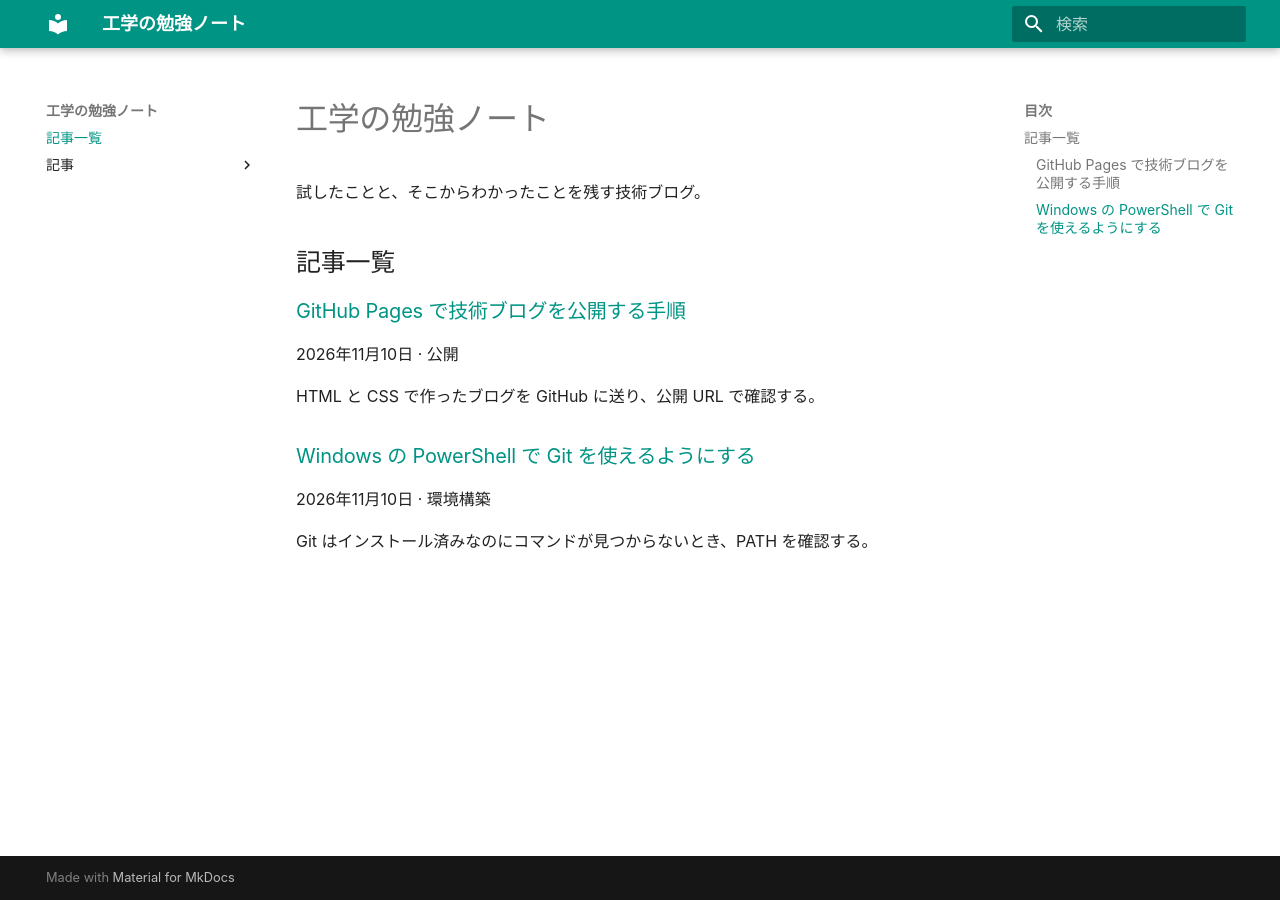
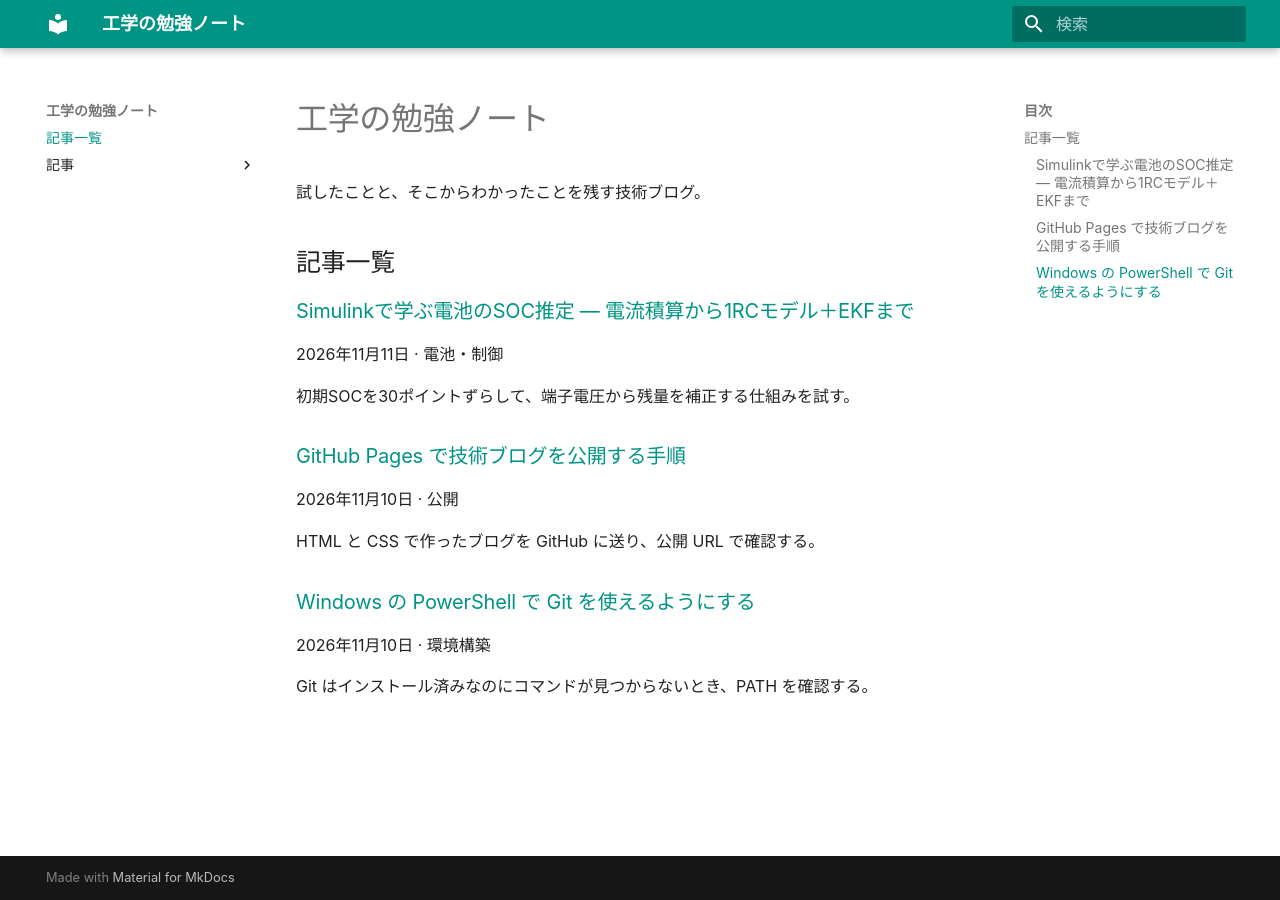
Before and after one commit to tbap-web/engineering-study, an MkDocs documentation site: the page built from docs/index.md, in a window 1280 px wide. Built offline with MkDocs 1.6.1 and Material for MkDocs 9.7.7, drawn with Linux system fonts in a browser that asks for light colours; part of the change alters nothing that is shown.

Commit message:
Add Simulink battery SOC study and models

```diff
--- a/docs/index.md
+++ b/docs/index.md
@@ -3,6 +3,12 @@
 試したことと、そこからわかったことを残す技術ブログ。
 
 ## 記事一覧
+
+### [Simulinkで学ぶ電池のSOC推定 ― 電流積算から1RCモデル＋EKFまで](posts/simulink-battery-soc.md)
+
+2026年11月11日 · 電池・制御
+
+初期SOCを30ポイントずらして、端子電圧から残量を補正する仕組みを試す。
 
 ### [GitHub Pages で技術ブログを公開する手順](posts/github-pages.md)
 
--- /dev/null
+++ b/docs/posts/simulink-battery-soc.md
@@ -0,0 +1,80 @@
+# Simulinkで学ぶ電池のSOC推定 ― 電流積算から1RCモデル＋EKFまで
+
+2026年11月11日 · 電池・制御
+
+電池の残量を表すSOC（State of Charge、充電率）は、電流を積算すると変化量が分かります。では、起動時のSOCを50%と見積もった電池が、実際には80%だったら、運転中にどう補正できるのでしょうか。
+
+MATLAB and Simulink Home Suiteで、電流積算、通常のカルマンフィルタ、1RC等価回路と拡張カルマンフィルタ（EKF）の順に試しました。モデルの作成と実行結果の確認には、MATLAB MCP Serverを接続したCodexを使いました。
+
+## Simulinkモデルをダウンロード
+
+[3本のSimulinkモデルをダウンロード（ZIP）](../assets/battery-soc/simulink-soc-models.zip)
+
+ZIPを展開し、MATLABとSimulinkで `.slx` ファイルを開きます。**実行（Run）** を押すと240秒分のシミュレーションが走ります。**Compare SOC** を開くと基準値と推定値を、3本目の **Terminal voltage** を開くと端子電圧を確認できます。動作確認には MATLAB / Simulink R2025a Update 1 を使いました。
+
+| ファイル | 内容 |
+| --- | --- |
+| [`soc_01_coulomb_counting.slx`](../assets/battery-soc/soc_01_coulomb_counting.slx) | 電流積算 |
+| [`soc_02_kalman_filter.slx`](../assets/battery-soc/soc_02_kalman_filter.slx) | 直線OCVと通常のカルマンフィルタ |
+| [`soc_03_1rc_ekf.slx`](../assets/battery-soc/soc_03_1rc_ekf.slx) | 非線形OCVと1RCモデル＋EKF |
+
+配布版の電流積算モデルは、記事の条件を再現できるように **Estimated SOC** ブロックの初期値を50%に設定しています。
+
+## 1. 電流積算では初期SOCのずれが残る
+
+容量2 Ahの電池を1 Aで60秒放電し、60秒休止するサイクルを2回繰り返しました。シミュレーション上の基準SOCは80%、推定側の初期値は50%です。以降、放電電流を正とし、SOCは0〜100の数値で扱います。
+
+1回の放電で取り出す電荷は1 A × 60秒 ÷ 3600 = 0.0167 Ahです。容量2 Ahに対してSOCは約0.83ポイント下がります。基準と推定には同じ電流を入れるので、どちらも同じ量だけ減り、休止中は一定です。240秒後には基準が78.33%、推定が48.33%となり、初期値の差30ポイントが残りました。
+
+## 2. 通常のカルマンフィルタで端子電圧から補正する
+
+SOCから開回路電圧（OCV）を求め、電流が流れているときは直列抵抗による電圧降下を引きます。この段階では、OCVとSOCの関係を直線で近似しました。SOCの数値を `s`、電流を `I`、直列抵抗を `R₀` とすると、端子電圧の予測式は次のとおりです。
+
+> 予測端子電圧 = 3.0 + 0.012 × 予測SOC − I × R₀
+
+電流積算でSOCを予測したあと、測定電圧と予測端子電圧の差を使って補正します。
+
+> 補正後のSOC = 予測SOC + K × (測定電圧 − 予測端子電圧)
+
+カルマンゲイン `K` は電圧のずれをSOCの補正量に換算します。ゲインの計算には、予測誤差の共分散と測定ノイズの分散を使います。初期誤差の分散 `P₀` は起動直後の補正に影響し、プロセスノイズの分散 `Q` は予測のたびに見込む不確かさ、測定ノイズの分散 `R` は電圧測定の不確かさを表します。
+
+今回の模擬測定では、50%から始めた推定SOCが240秒後に78.57%まで近づきました。
+
+## 3. 1RCモデルで休止中の電圧の戻りを表す
+
+電池の等価回路に、抵抗とコンデンサを並列にしたRC枝を1つ加えました。端子電圧の予測には、その枝にかかる電圧 `V_RC` も使います。
+
+> 予測端子電圧 = OCV(予測SOC) − I × R₀ − 予測V_RC
+
+放電を止めると、直列抵抗による電圧降下 `I × R₀` が消え、端子電圧がすぐに上がります。続いて `V_RC` が時間をかけて減衰するため、端子電圧はさらにゆっくり上がります。最初の休止中、基準SOCは79.17%で一定でしたが、測定ノイズを加える前の端子電圧は3.744 Vから3.771 Vに戻りました。Scopeで両方の波形を見比べると、SOCが一定のまま電圧が変わることを確認できます。
+
+![最初の放電停止時の端子電圧。60秒で電圧が跳ね上がり、その後ゆっくり回復する。](../assets/battery-soc/voltage-recovery.png)
+
+*図1　1RCモデルの端子電圧（測定ノイズを加える前）。青く塗った区間が休止中です。*
+
+## 4. OCVを曲線にするとEKFが必要になる理由
+
+最後のモデルでは、OCVとSOCの関係も直線から曲線に変えました。EKFは予測端子電圧の計算にOCV曲線を使い、カルマンゲインを求めるときは予測SOCの位置で曲線の傾きを計算します。状態ベクトルを `[SOC, V_RC]ᵀ` としたときの観測ヤコビアンは `H = [dOCV/dSOC, −1]` です。第1成分はSOCの変化が予測電圧にどれだけ効くか、第2成分は `V_RC` が増えた分だけ予測電圧が下がることを表します。
+
+RC枝を加えると、推定する状態がSOCと `V_RC` の2つになります。OCVが直線で、抵抗や容量などのパラメータが一定なら、1RCモデルでも通常のカルマンフィルタを使えます。今回EKFを選んだ理由は、OCV曲線によって観測式が非線形になったためです。
+
+## 240秒後の推定結果
+
+![基準SOCと3つの推定方法の比較。電流積算には約30ポイントのずれが残り、両フィルタの推定は基準値付近に近づく。](../assets/battery-soc/soc-comparison.png)
+
+*図2　配布モデルを実行して得たSOCの時系列。EKFは最初の補正で基準値を一度上回り、その後基準値付近に近づきます。*
+
+| 方法 | 初期の推定SOC | 240秒後の基準SOC | 240秒後の推定SOC |
+| --- | ---: | ---: | ---: |
+| 電流積算 | 50% | 78.33% | 48.33% |
+| 直線OCV＋通常のカルマンフィルタ | 50% | 78.33% | 78.57% |
+| 非線形OCV＋1RCモデル＋EKF | 50% | 78.33% | 78.55% |
+
+2つのフィルタには、それぞれの電池モデルが生成した模擬端子電圧を使いました。表の数値は各モデルで初期SOCのずれをどこまで補正できたかを示します。同一条件での精度比較には、共通の端子電圧データを使う必要があります。
+
+## 参考資料
+
+- 足立修一・丸田一郎・長村謙介「カルマンフィルタを用いた二次電池の充電率推定」『計測と制御』56巻9号、691–694頁、2017年。[J-STAGE](https://www.jstage.jst.go.jp/article/sicejl/56/9/56_691/_article/-char/ja)
+- MathWorksのSOC Estimatorブロックの解説。1RC等価回路の状態方程式と観測方程式を参照できます。[MathWorksドキュメント](https://www.mathworks.com/help/simscape-battery/ref/socestimatorkalmanfilter.html)
+
+[記事一覧に戻る](../index.md)
--- a/mkdocs.yml
+++ b/mkdocs.yml
@@ -24,5 +24,6 @@ markdown_extensions:
 nav:
   - 記事一覧: index.md
   - 記事:
+      - Simulinkで学ぶ電池のSOC推定: posts/simulink-battery-soc.md
       - GitHub Pages で技術ブログを公開する手順: posts/github-pages.md
       - Windows の PowerShell で Git を使えるようにする: posts/git-path.md
```
Also changed, not shown: docs/assets/battery-soc/soc-comparison.png (added), docs/assets/battery-soc/voltage-recovery.png (added), 4 other files.
